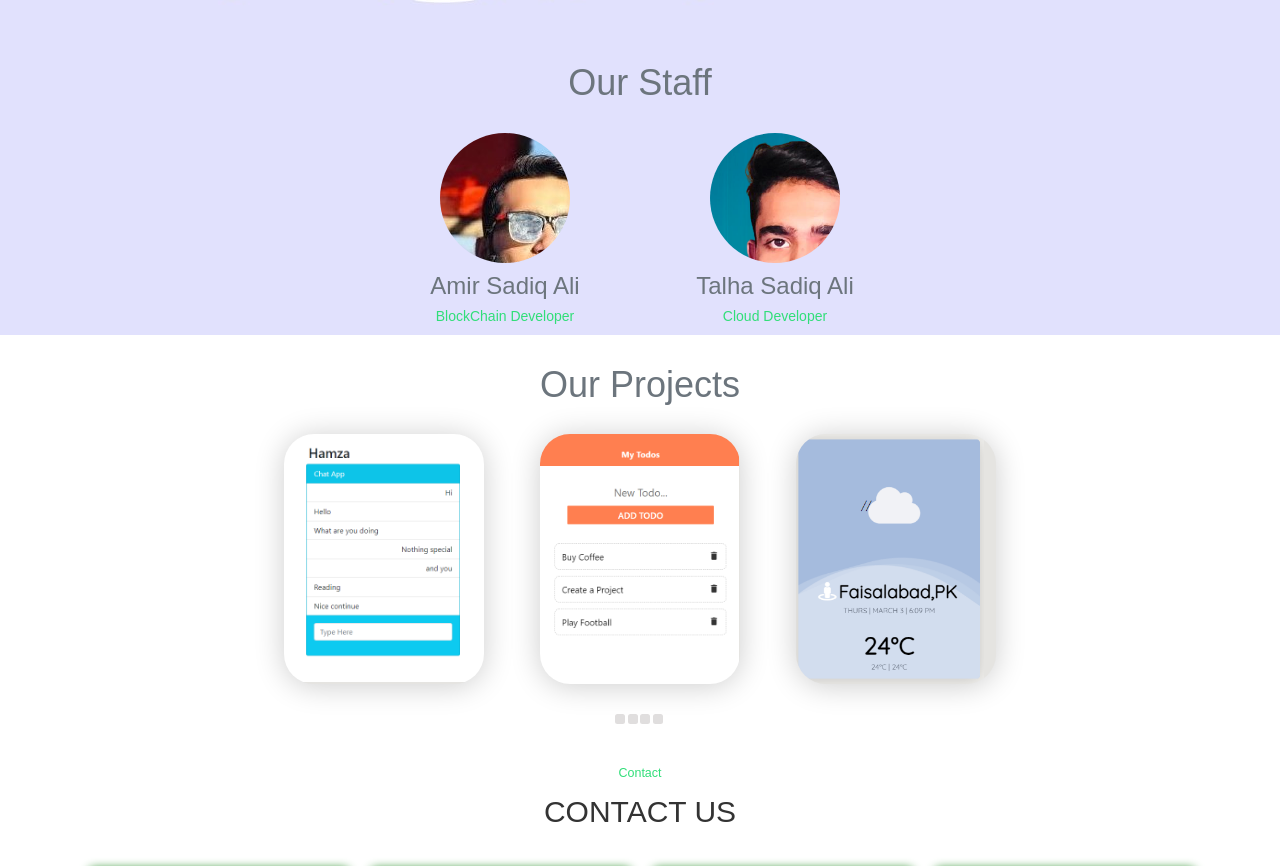
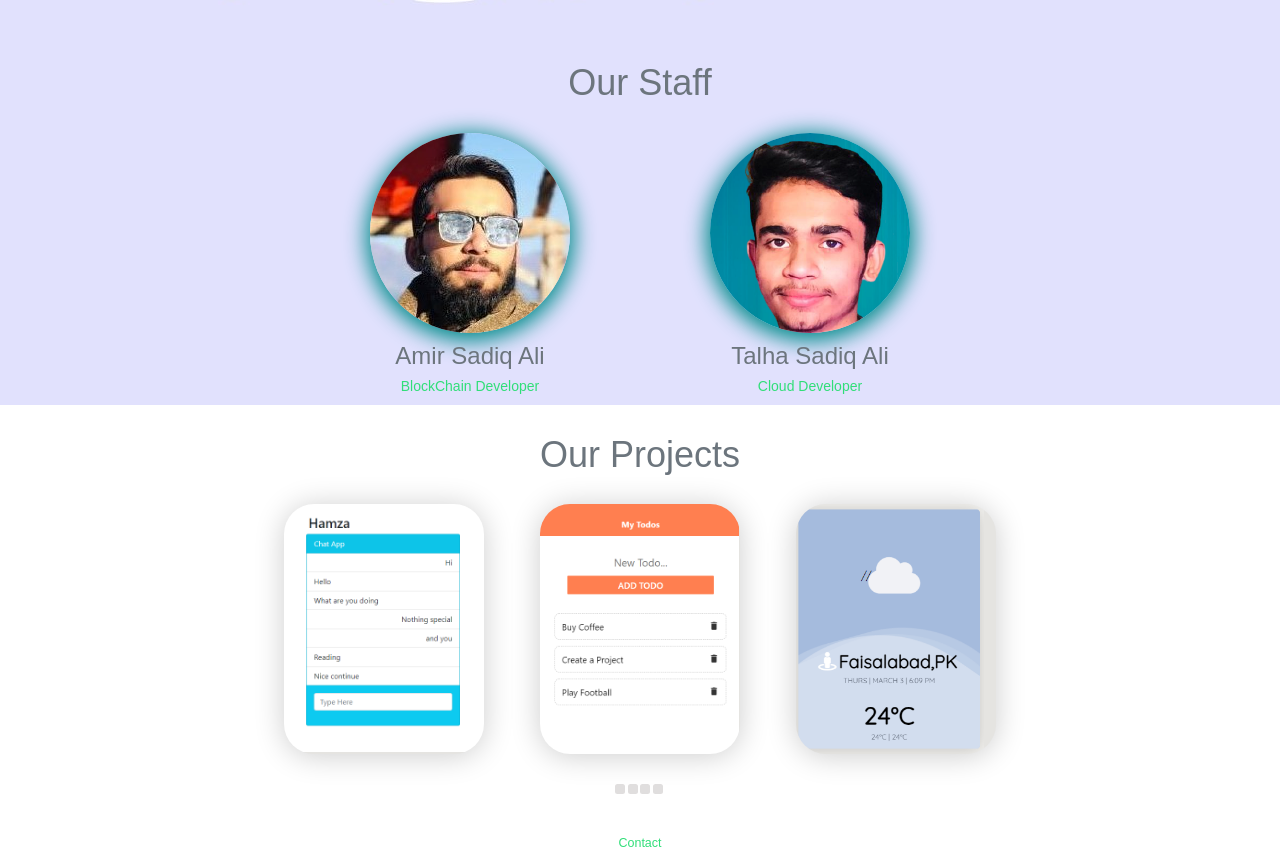
Before and after one commit to faiza203/Portfolio, a React (Create React App) app: page / in a window 1280 px wide. Shown: the part 1725-2591 px from the top of the page. Built offline with nearby package versions, Linux system fonts and the light colour scheme; a web font is replaced by a local one.

Commit message:
Update BackgroundImgDiv

```diff
--- a/src/components/css/staff.css
+++ b/src/components/css/staff.css
@@ -13,11 +13,16 @@ p{
   background-image: url("../staffImages/TalhaAli.png");
 }
 .backgroundImgDiv {
-  height: 13rem;
-  width: 13rem;
+  height: 20rem;
+  width: 20rem;
   background-repeat: no-repeat;
   border-radius: 50%;
   margin: 0 5em;
+  box-shadow: 0px 4px 21px 4px darkcyan;
+}
+
+.backgroundImgDiv:hover{
+  box-shadow: 0px 4px 21px 4px;
 }
 
 .staffDetail{
```
